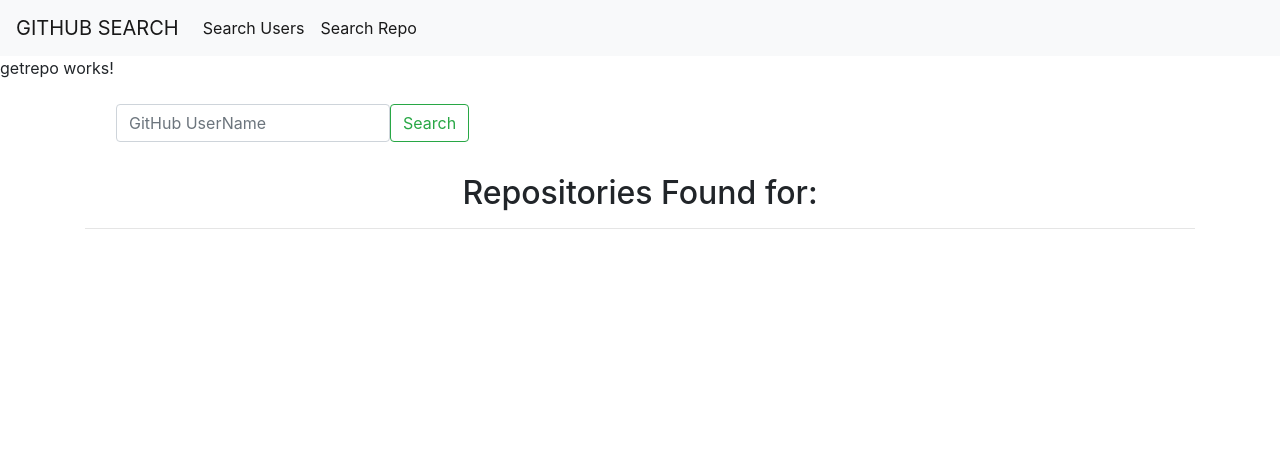
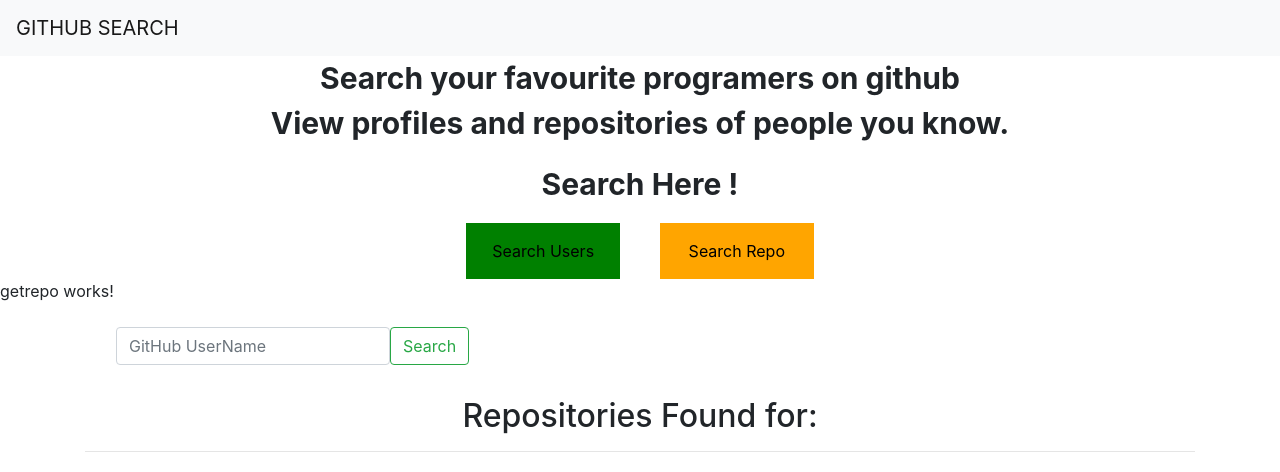
Before and after one commit to Andy3643/Github-Search, an Angular app: page /searchrepo in a window 1280 px wide. Shown: the top 472 px of the page. Built offline with nearby package versions, Linux system fonts and the light colour scheme.

Commit message:
feat:add click button

```diff
--- a/src/app/navbar/navbar/navbar.component.css
+++ b/src/app/navbar/navbar/navbar.component.css
@@ -0,0 +1,19 @@
+.description p{
+    font-size: 30px;
+    font-weight: bolder;
+}
+#userbtn{
+    background-color: green;
+    margin-right: 20px;
+    height: 7vh;
+    width: 12vw;
+    border: none;
+}
+
+#repobtn{
+    background-color: orange;
+    margin-left: 20px;
+    height: 7vh;
+    width: 12vw;
+    border: none;
+}
--- a/src/app/navbar/navbar/navbar.component.html
+++ b/src/app/navbar/navbar/navbar.component.html
@@ -4,10 +4,19 @@
       <span class="navbar-toggler-icon"></span>
     </button>
     <div class=" ms-auto collapse navbar-collapse" id="navbarNavAltMarkup">
-      <div class="  navbar-nav">
+      <!-- <div class="navbar-nav">
+          <button id="userbtn" routerLink="searchuser" routerLinkActive='active'>Search Users</button>
         <a class="nav-link active" routerLink="searchuser" routerLinkActive='active'>Search Users<span class="sr-only">(current)</span></a>
         <a class="nav-link active" routerLink="searchrepo" routerLinkActive='active'>Search Repo</a>
 
-      </div>
+      </div> -->
     </div>
   </nav>
+  <div  class="description text-center ">
+      <p>Search your favourite programers on github<br>View profiles and repositories of people you know.</p>
+      <p>Search Here !</p>
+  </div>
+  <div class="text-center ">
+    <button id="userbtn" routerLink="searchuser" routerLinkActive='active'>Search Users</button>
+    <button id="repobtn" routerLink="searchrepo" routerLinkActive='active'>Search Repo</button>
+</div>
```
